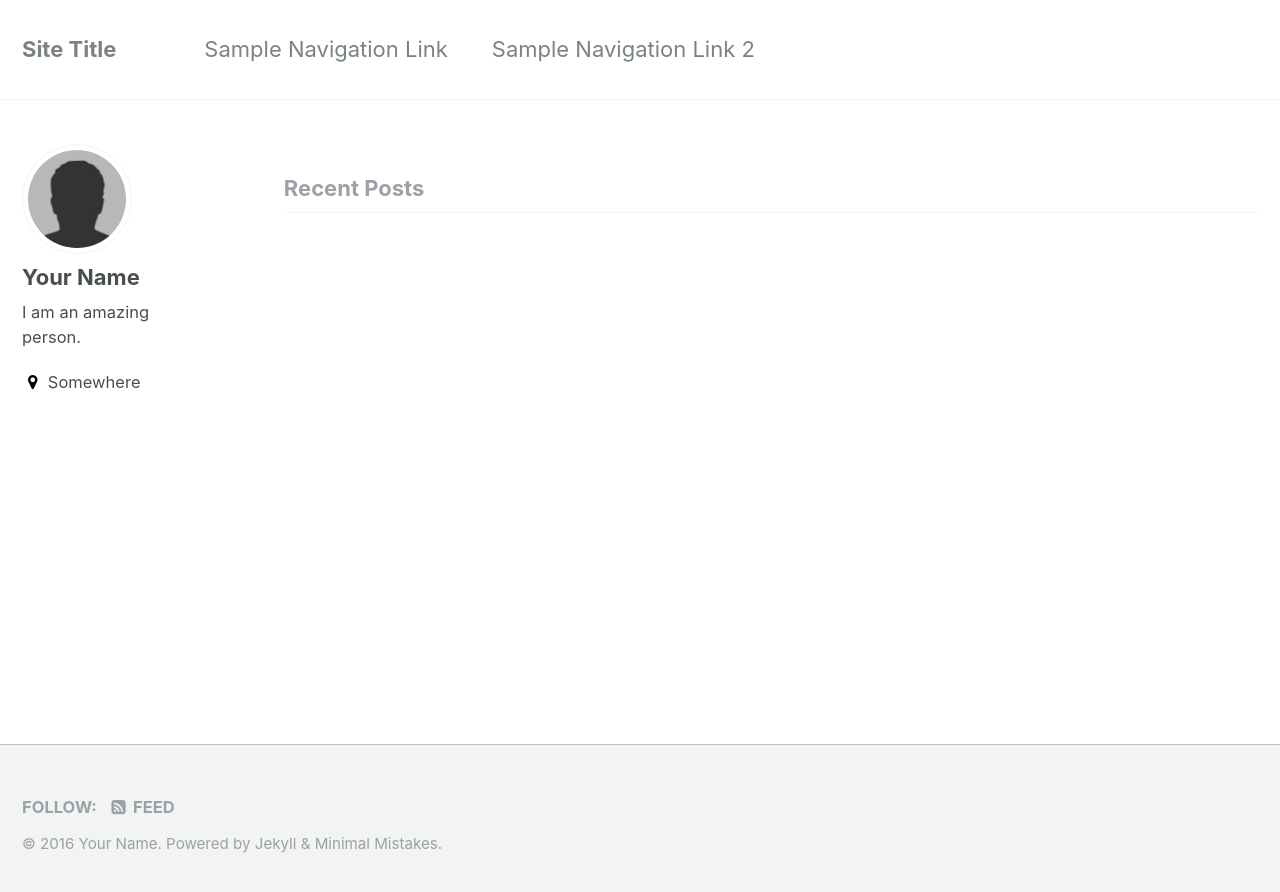
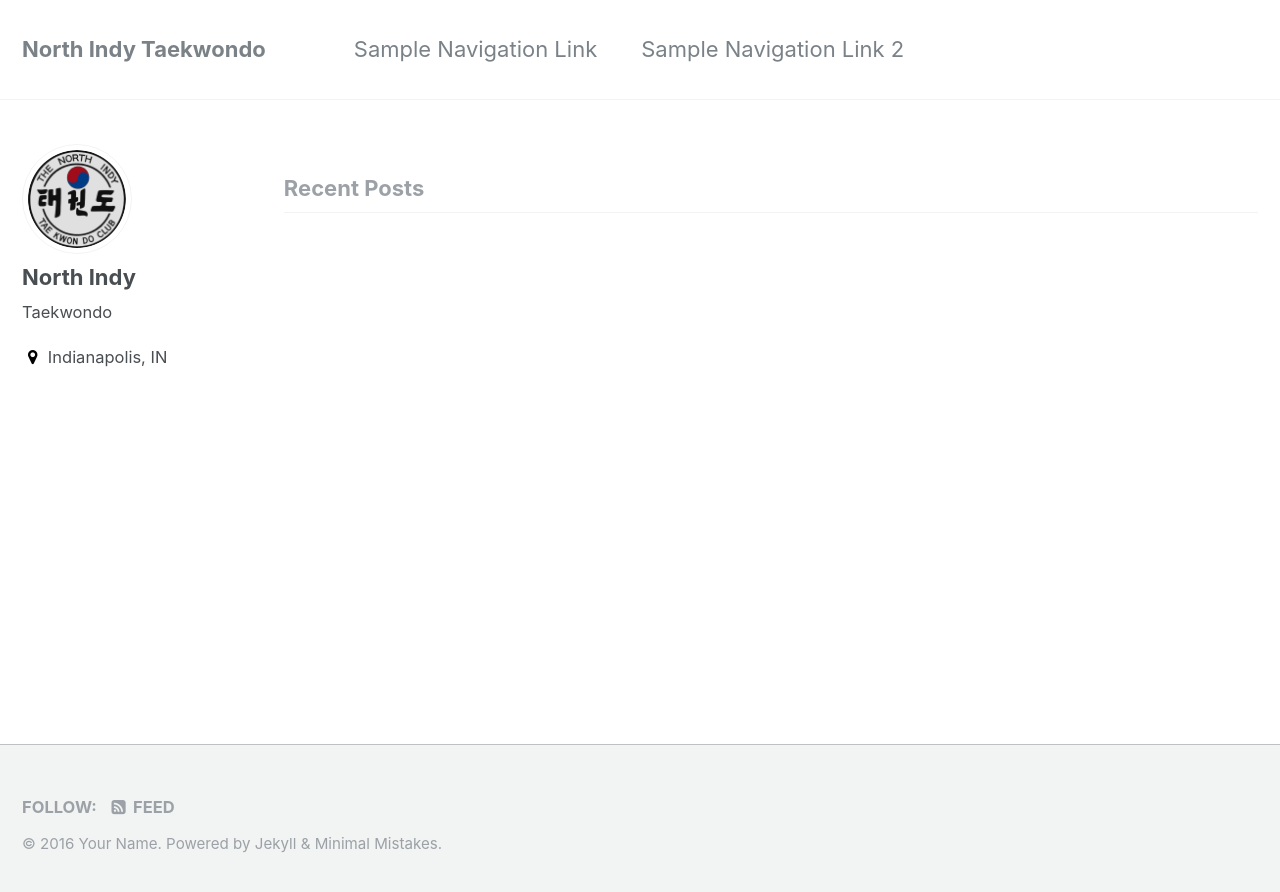
Before and after one commit to matthewjones/nitkdsample, a Jekyll site: the page built from index.html, in a window 1280 px wide. Shown: the top 892 px of the page. Built offline with Jekyll 4.4.1, drawn with Linux system fonts in a browser that asks for light colours; the list of posts is cut into pages by our own code.

Commit message:
small update

```diff
--- a/_config.yml
+++ b/_config.yml
@@ -7,7 +7,7 @@
 
 # Site Settings
 locale                   : "en"
-title                    : "Site Title"
+title                    : "North Indy Taekwondo"
 title_separator          : "-"
 name                     : "Your Name"
 description              : "An amazing website."
@@ -77,10 +77,10 @@ analytics:
 
 # Site Author
 author:
-  name             : "Your Name"
+  name             : "North Indy"
   avatar           : "bio-photo.jpg"
-  bio              : "I am an amazing person."
-  location         : "Somewhere"
+  bio              : "Taekwondo"
+  location         : "Indianapolis, IN"
   email            :
   uri              :
   bitbucket        :
```
Also changed, not shown: images/bio-photo.jpg.
